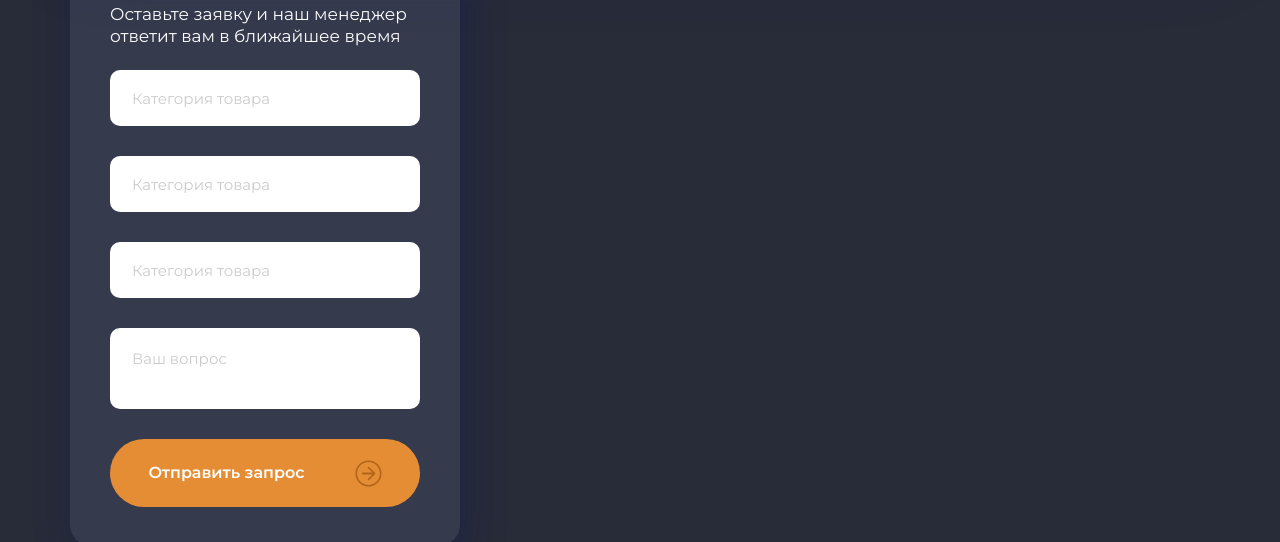
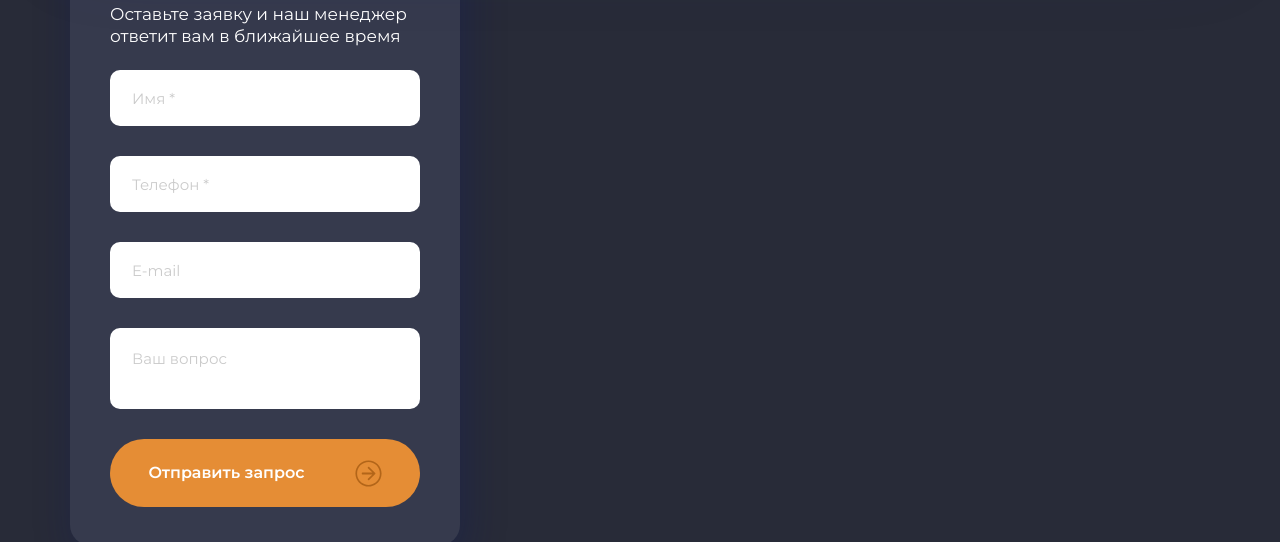
Before and after one commit to arkhipov-v/Master-Tao, a React (Create React App) app: page /UI in a window 1280 px wide. Shown: the part 2571-3113 px from the top of the page. Built offline with nearby package versions, Linux system fonts and the light colour scheme.

Commit message:
Refactor ContactForm

```diff
--- a/src/components/pages/UI.tsx
+++ b/src/components/pages/UI.tsx
@@ -11,7 +11,7 @@ import DeliveryForm from "../ui/DeliveryForm";
 const UI = () => {
     return (
         <main className="wrapper">
-            <Input title="Title for input" id="inp-1" placeholder="Text here"/>
+            <Input type="text" title="Title for input" id="inp-1" placeholder="Text here"/>
             <CheckboxItem />
             <Headline title="Test Headline" />
             <CardDelivery />
--- a/src/components/ui/ContactForm.tsx
+++ b/src/components/ui/ContactForm.tsx
@@ -1,3 +1,27 @@
+import Input from "./Input";
+import Textarea from "./Textarea";
+
+const ContactFormData = [
+    {
+        type: 'text',
+        placeholder: 'Имя *',
+        required: true,
+        key: 1,
+    },
+    {
+        type: 'tel',
+        placeholder: 'Телефон *',
+        required: true,
+        key: 2,
+    },
+    {
+        type: 'email',
+        placeholder: 'E-mail',
+        required: false,
+        key: 3,
+    }
+]
+
 const ContactForm = () => {
     return (
         <form action="src/components/ui/ContactForm" className="contact-form">
@@ -8,16 +32,16 @@ const ContactForm = () => {
                 </div>
 
                 <div className="contact-form__body">
-                    <div className="input-item"><input type="text" placeholder="Категория товара" className="input-item__input"/>
-                    </div>
-                    <div className="input-item">
-                        <input type="text" placeholder="Категория товара" className="input-item__input"/>
-                    </div>
-                    <div className="input-item">
-                        <input type="text" placeholder="Категория товара" className="input-item__input"/>
-                    </div>
+                    {ContactFormData.map(input => (
+                        <Input
+                            type={input.type}
+                            placeholder={input.placeholder}
+                            required={input.required}
+                            key={input.key}
+                        />
+                    ))}
 
-                    <textarea placeholder="Ваш вопрос" className="textarea"></textarea>
+                    <Textarea placeholder="Ваш вопрос"></Textarea>
 
                     <button className="button">
                         Отправить запрос
--- a/src/components/ui/Headline.tsx
+++ b/src/components/ui/Headline.tsx
@@ -10,6 +10,12 @@ const Headline = ({...headline}: IHeadline) => {
             <div className={`headline
                 ${headline.line ? 'headline--line' : ''}
                 ${headline.lineOrange ? 'headline--line-orange' : ''}`}
+
+                 // className={cn(
+                 //     'headline',
+                 //     headline.line && 'headline--line',
+                 //     headline.lineOrange && 'headline--line-orange',
+                 // )}
             >
                 <h2 className="headline__title h2">{headline.title}</h2>
                 <p className="headline__descr">{headline.description}</p>
--- a/src/components/ui/Input.tsx
+++ b/src/components/ui/Input.tsx
@@ -1,19 +1,20 @@
 interface IInput {
+    type: string
     title?: string
     placeholder: string
     required?: boolean
     disabled?: boolean
-    id: string
+    id?: string
 }
 
-const Input = ({title, placeholder, id, required, disabled}: IInput) => {
+const Input = ({type, title, placeholder, id, required, disabled}: IInput) => {
     return (
         <div className="input-item">
             {title &&
                 <label htmlFor={id} className="input-item__label">{title}</label>
             }
             <input
-                type="text"
+                type={type}
                 placeholder={placeholder}
                 id={id}
                 className="input-item__input"
--- /dev/null
+++ b/src/components/ui/Textarea.tsx
@@ -0,0 +1,21 @@
+interface ITextarea {
+    placeholder: string
+    required?: boolean
+    disabled?: boolean
+}
+
+const Textarea = ({placeholder, required, disabled}: ITextarea) => {
+    return (
+        <div className="input-item">
+            <textarea
+                placeholder={placeholder}
+                className="textarea"
+                required={required}
+                disabled={disabled}
+            >
+            </textarea>
+        </div>
+    )
+}
+
+export default Textarea;
```
